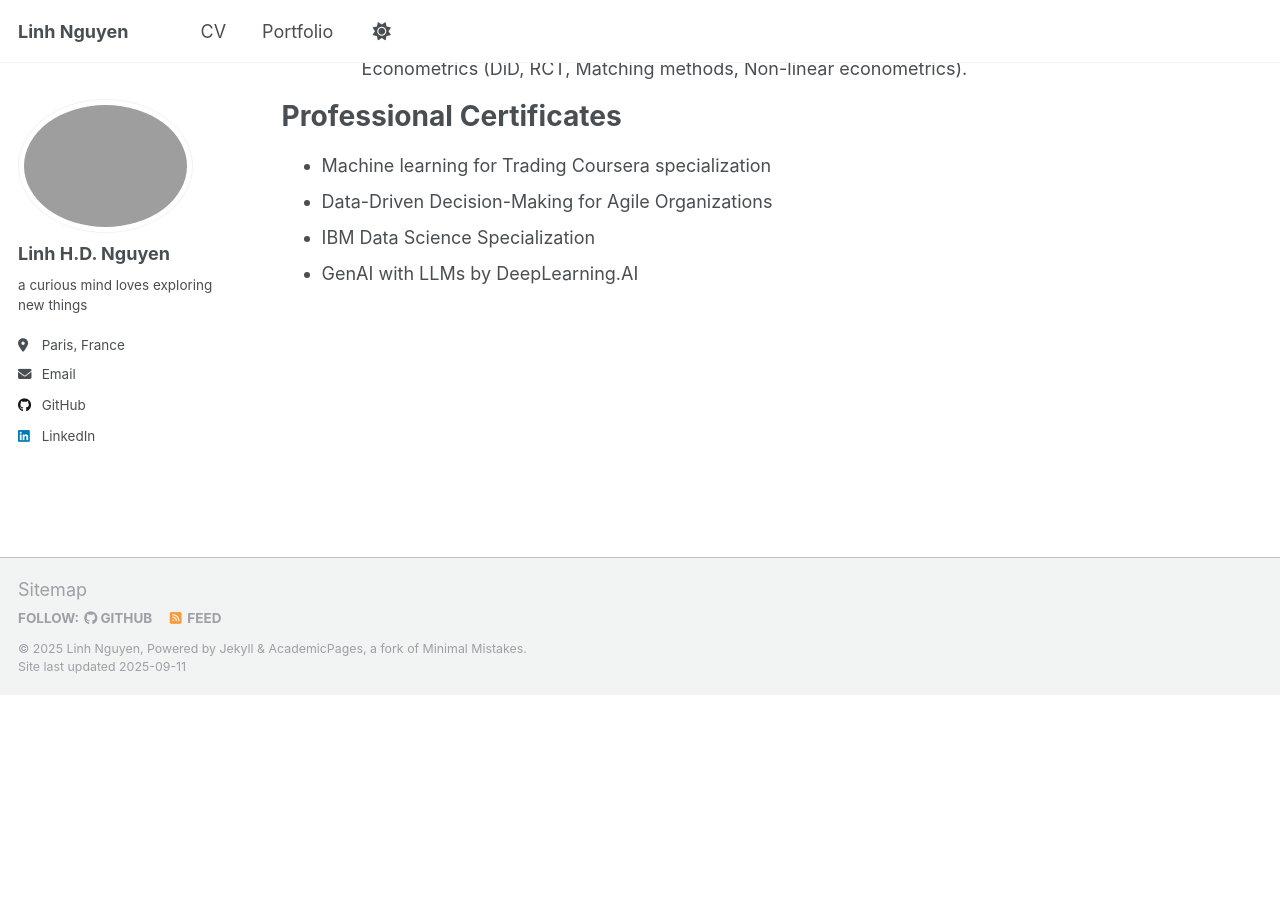
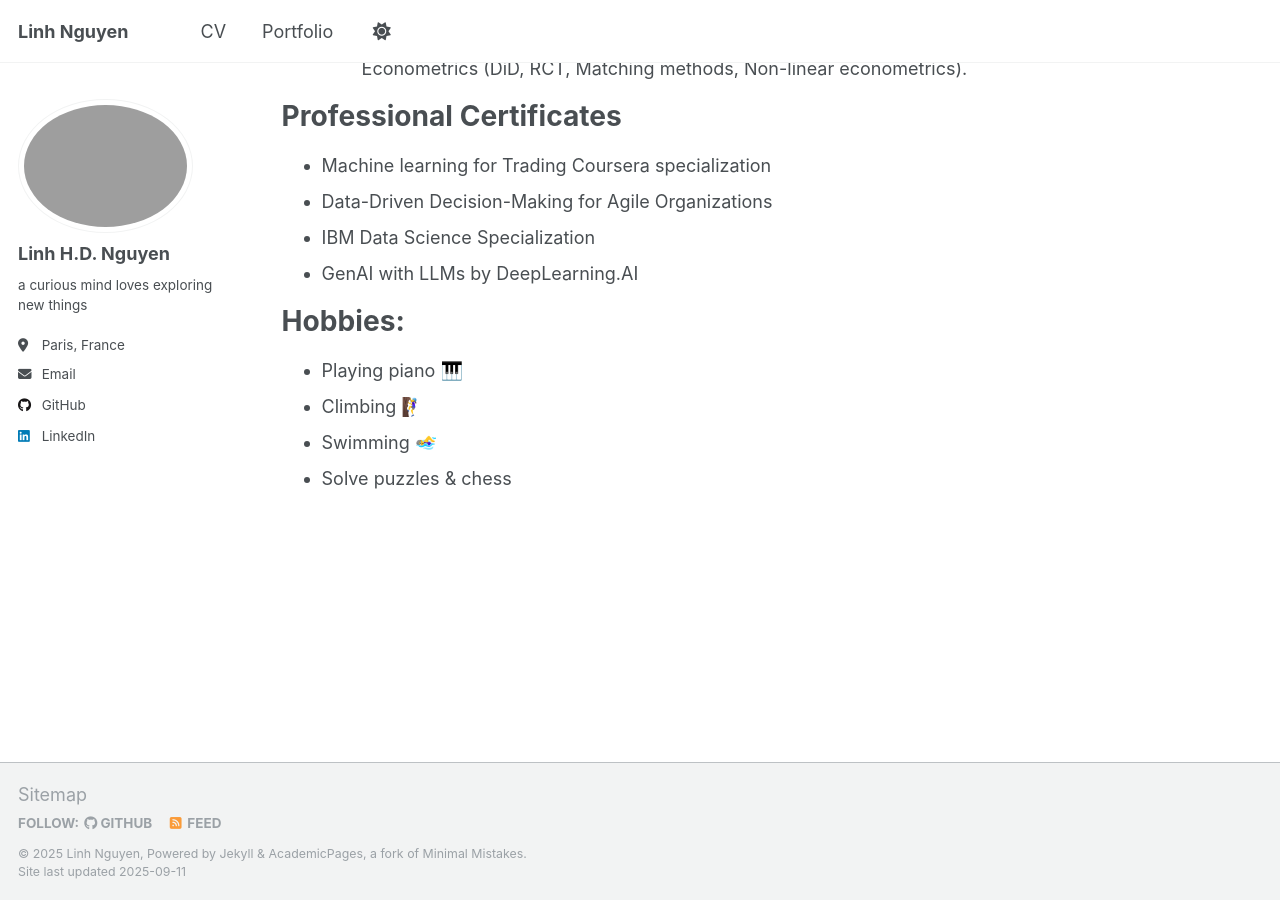
Before and after one commit to hdlinhnguyen/hdlinhnguyen.github.io, a Jekyll site: the page built from _pages/cv.md, in a window 1280 px wide and 900 px high, scrolled down 1337 px. Built offline with Jekyll 4.4.1, drawn with Linux system fonts in a browser that asks for light colours; emoji names are drawn with the system emoji font; a script that is not in the unit is left out; before the commit the page ends 2032 px from its top, so only the background shows below that.

Commit message:
Update cv.md

```diff
--- a/_pages/cv.md
+++ b/_pages/cv.md
@@ -53,3 +53,10 @@ Professional Certificates
 * Data-Driven Decision-Making for Agile Organizations
 * IBM Data Science Specialization
 * GenAI with LLMs by DeepLearning.AI
+
+Hobbies:
+======
+* Playing piano :musical_keyboard:
+* Climbing :climbing_woman:
+* Swimming :swimming_woman:
+* Solve puzzles & chess
```
